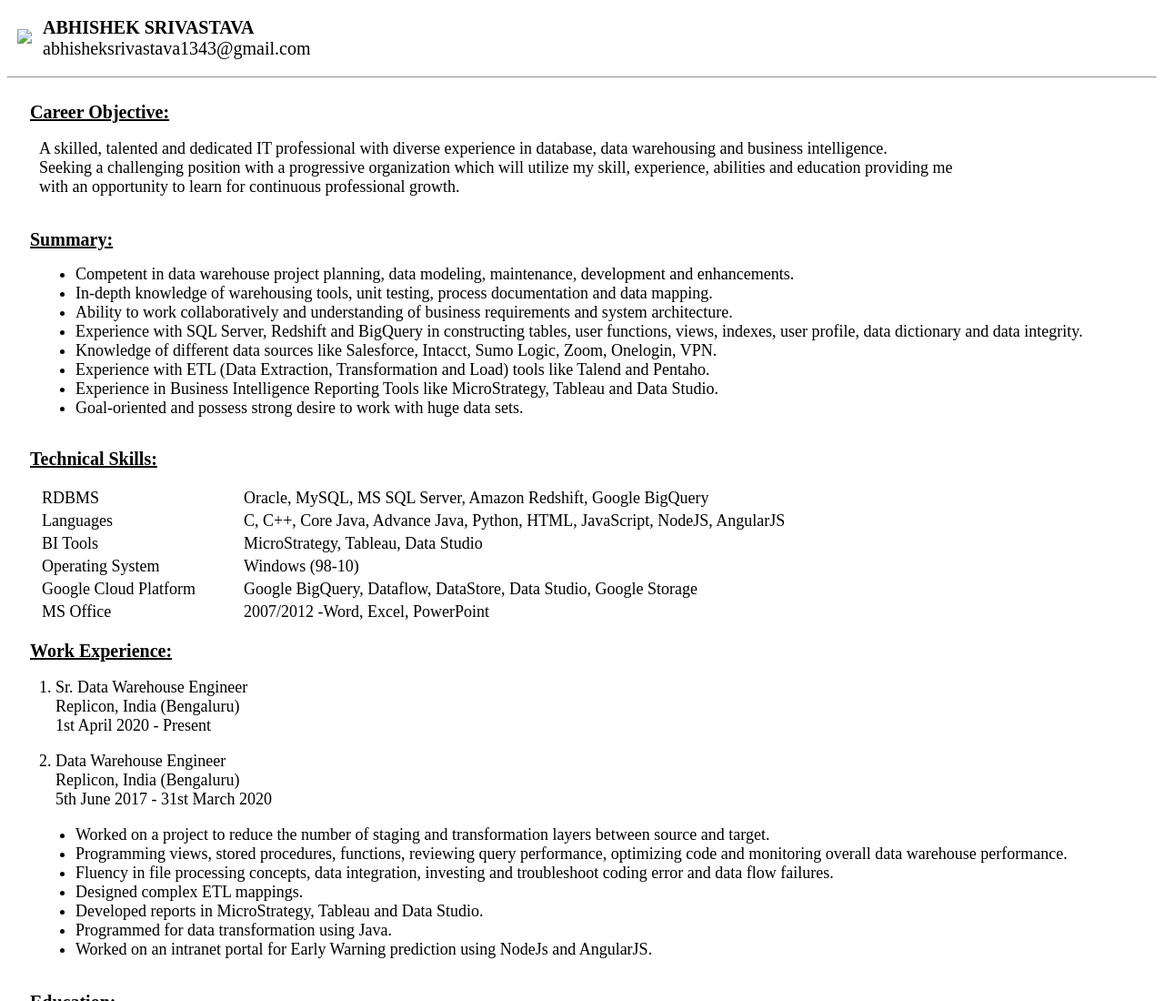
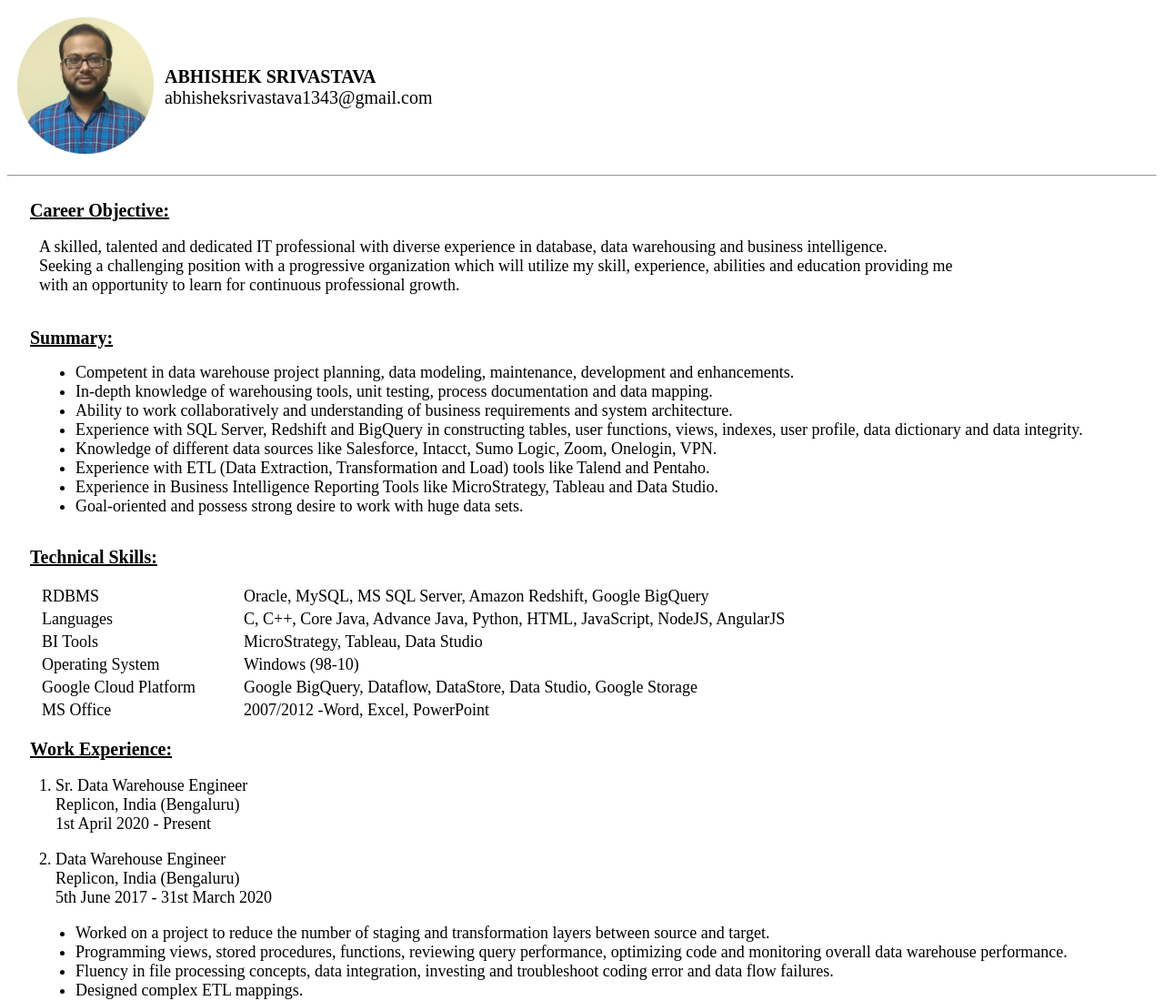
Before and after one commit to Abhishek-Srivastava7/resume, a plain HTML site: page index.html in a window 1280 px wide. Shown: the top 1100 px of the page at 91% size. Drawn offline with Linux system fonts and the light colour scheme.

Commit message:
Add resume v1.1

```diff
--- a/index.html
+++ b/index.html
@@ -8,7 +8,7 @@
   <body>
     <table cellspacing=10px class="intro">
       <tr>
-        <td><img src="img3.png" ,height="150", width="150"></td>
+        <td><img src="abhishek_srivastava.png" ,height="150", width="150"></td>
         <td class="top_head"><b>ABHISHEK SRIVASTAVA</b><br>
             abhisheksrivastava1343@gmail.com
         </td>
```
